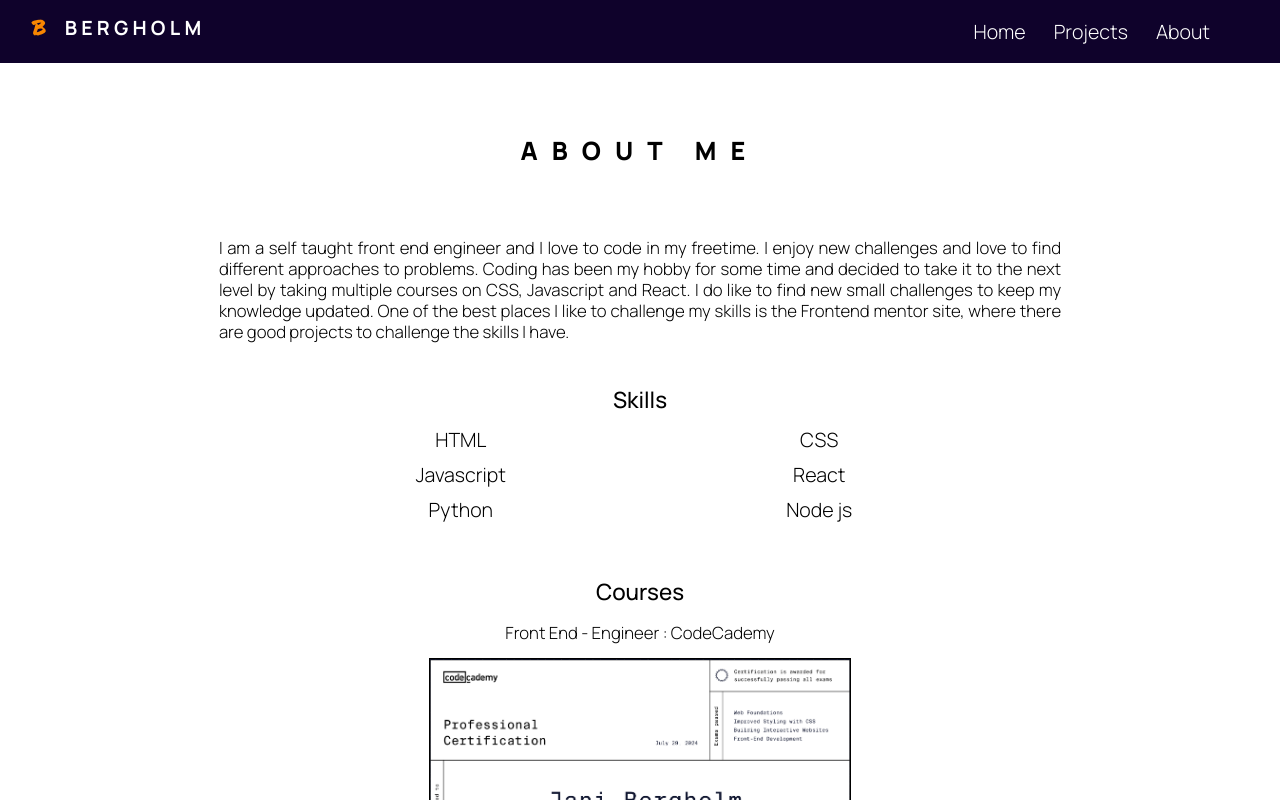
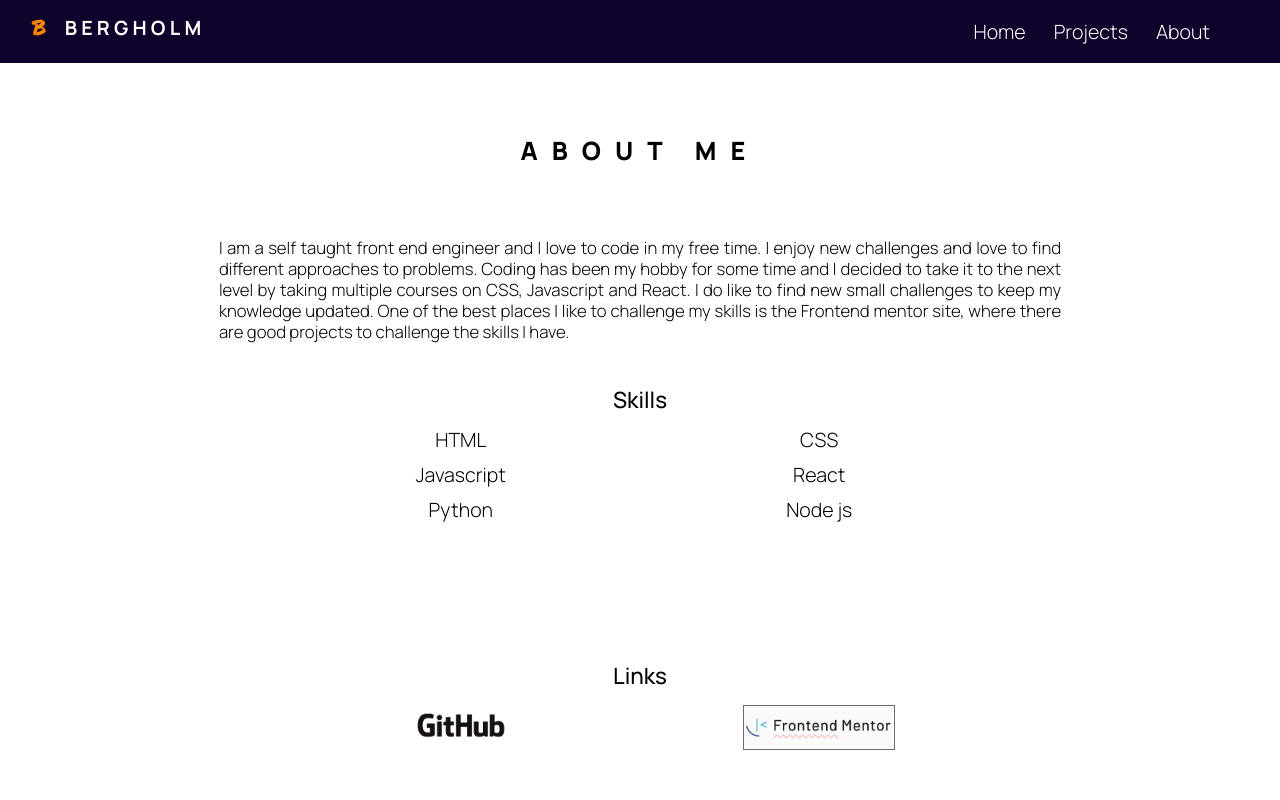
Before and after one commit to Jani-B/portfolio_website, a Next.js app: page /about in a window 1280 px wide. Shown: the top 800 px of the page. Built offline with nearby package versions, Linux system fonts and the light colour scheme; a web font is replaced by a local one.

Commit message:
added new links to about page and logos for the links

```diff
--- a/src/app/about/page.js
+++ b/src/app/about/page.js
@@ -14,14 +14,14 @@ export default function About() {
 
         <div className={styles.aboutMe}>
           <p>
-            I am a self taught front end engineer and I love to code in my
-            freetime. I enjoy new challenges and love to find different
-            approaches to problems. Coding has been my hobby for some time and
-            decided to take it to the next level by taking multiple courses on
-            CSS, Javascript and React. I do like to find new small challenges to
-            keep my knowledge updated. One of the best places I like to
-            challenge my skills is the Frontend mentor site, where there are
-            good projects to challenge the skills I have.
+            I am a self taught front end engineer and I love to code in my free
+            time. I enjoy new challenges and love to find different approaches
+            to problems. Coding has been my hobby for some time and I decided to
+            take it to the next level by taking multiple courses on CSS,
+            Javascript and React. I do like to find new small challenges to keep
+            my knowledge updated. One of the best places I like to challenge my
+            skills is the Frontend mentor site, where there are good projects to
+            challenge the skills I have.
           </p>
         </div>
         <div className={styles.skills}>
@@ -35,9 +35,39 @@ export default function About() {
             <li>Python</li>
             <li>Node js</li>
           </ul>
+          <div className={styles.links}>
+            <h2>Links</h2>
+            <ul className={styles.skillsList}>
+              <li>
+                <a href="https://github.com/Jani-B" target="_blank">
+                  <Image
+                    className={styles.linkPictures}
+                    src="/images/GitHub_Logo.png"
+                    width="300"
+                    height="300"
+                    alt="github"
+                  />
+                </a>
+              </li>
+              <li>
+                <a
+                  href="https://www.frontendmentor.io/profile/Jani-B"
+                  target="_blank"
+                >
+                  <Image
+                    className={styles.linkPicturesMentor}
+                    src="/images/Frontend_mentor_logo.png"
+                    width="300"
+                    height="300"
+                    alt="github"
+                  />
+                </a>
+              </li>
+            </ul>
+          </div>
 
           <h2>Courses</h2>
-          <p>Front End - Engineer : CodeCademy</p>
+          <p>Front - End Engineer : CodeCademy</p>
 
           <Image
             className={styles.image}
--- a/src/app/about/page.module.css
+++ b/src/app/about/page.module.css
@@ -64,6 +64,28 @@
   margin-bottom: 1rem;
 }
 
+.links {
+  margin-top: 4rem;
+  margin-bottom: 4rem;
+  padding-top: 2rem;
+  padding-bottom: 2rem;
+}
+
+.links li a {
+  font-size: 1.4rem;
+}
+
+.linkPictures {
+  width: 100px;
+  height: auto;
+}
+
+.linkPicturesMentor {
+  width: 150px;
+  height: auto;
+  border: 1px solid rgb(109, 109, 109);
+}
+
 .image {
   width: 30rem;
   height: auto;
```
Also changed, not shown: public/images/Frontend_mentor_logo.png (added), public/images/GitHub_Logo.png (added).
